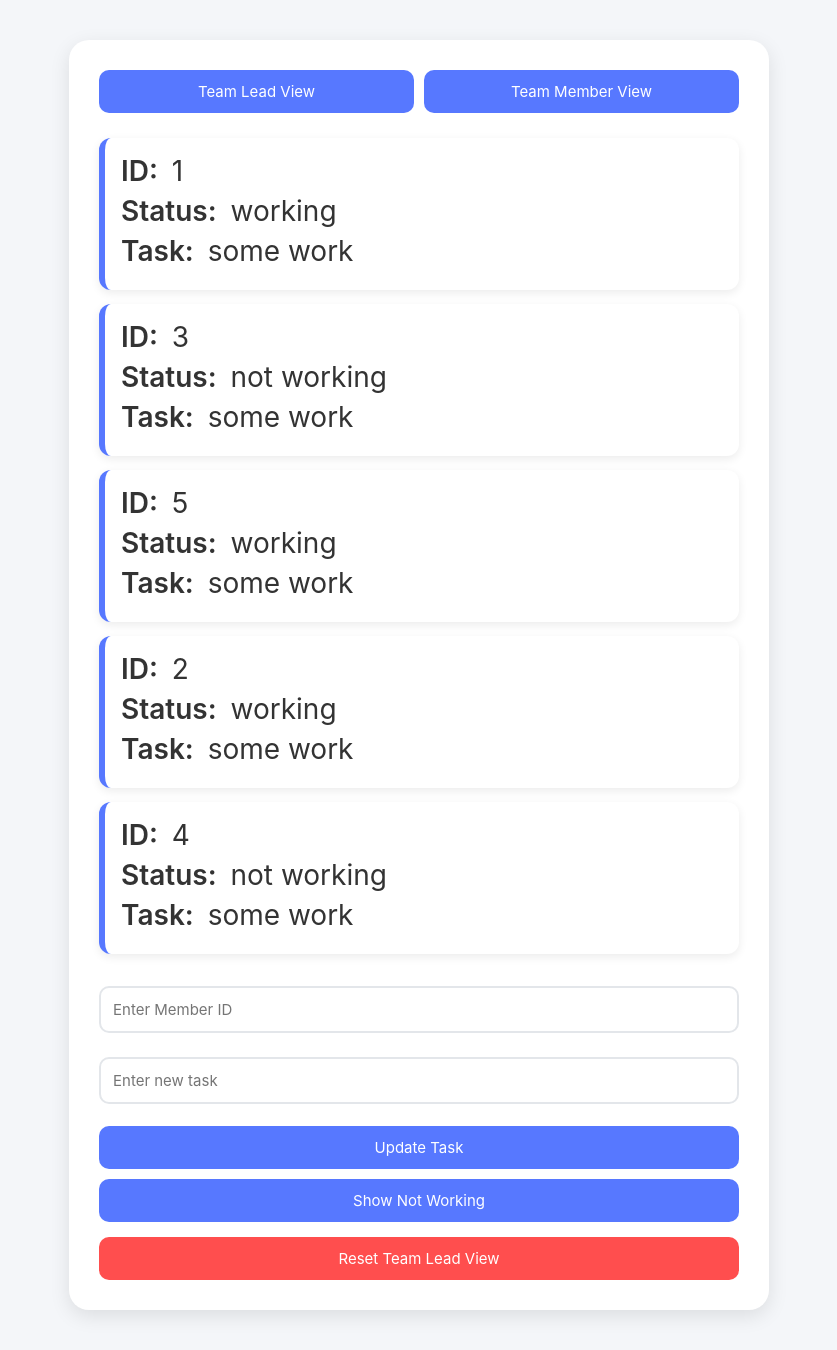
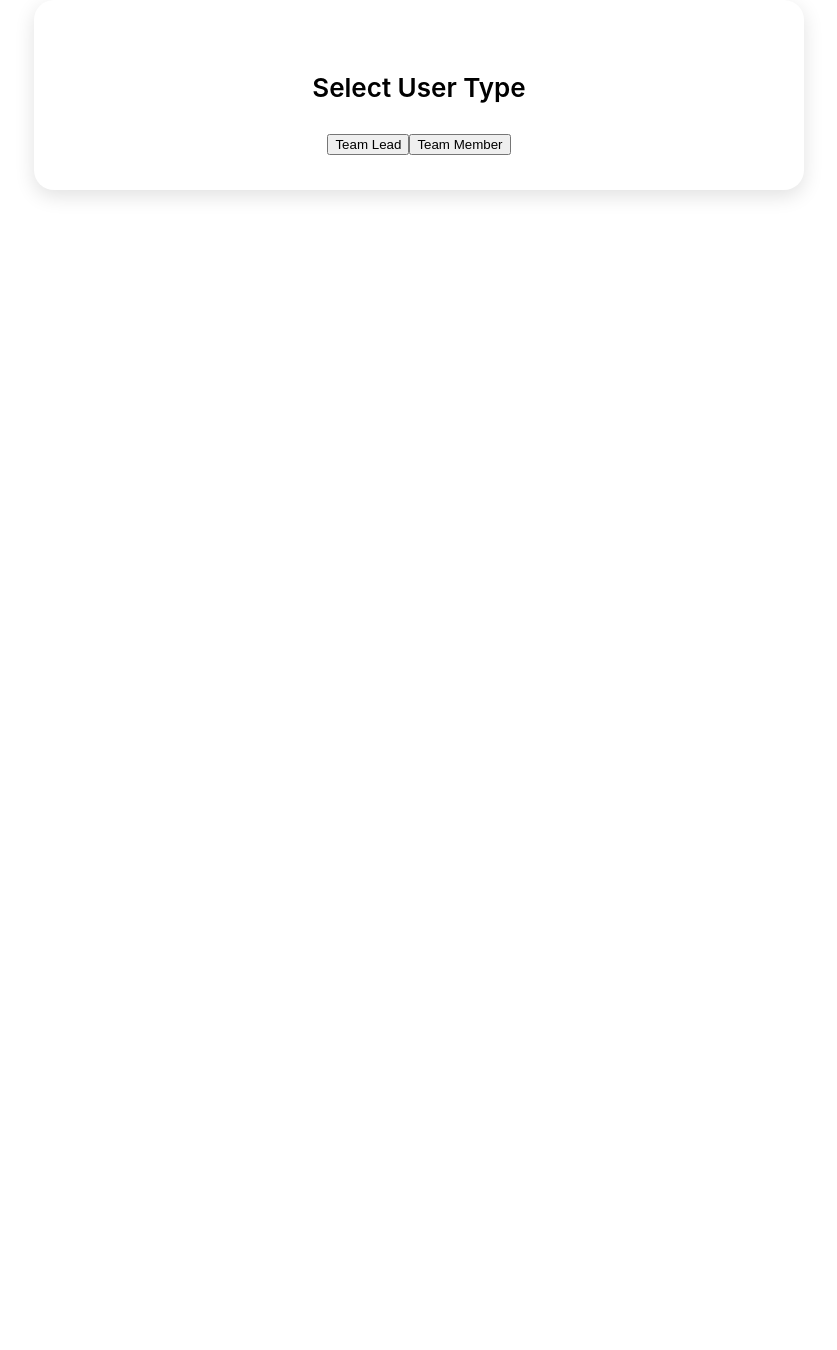
Before and after one commit to jprem97/DashbBoard, a React (Create React App) app: page / in a window 1280 px wide. Shown: the whole page, without its empty margins (221-1058 px from the left). After the commit the page ends 800 px from the top, so only its background shows below. Built offline with nearby package versions, Linux system fonts and the light colour scheme.

Commit message:
feat: Refactor App component to implement screen navigation; update styles for home page and back button

```diff
--- a/src/App.css
+++ b/src/App.css
@@ -1,96 +1,36 @@
-* {
-  margin: 0;
-  padding: 0;
-  box-sizing: border-box;
-  font-family: "Inter", sans-serif;
+.home-page {
+  text-align: center;
+  padding-top: 20px;
 }
 
-body {
-  background: #f4f6f9;
-  padding: 40px;
+.home-page h1 {
+  margin-bottom: 30px;
+  font-size: 26px;
+  font-weight: 600;
+}
+
+.back-btn {
+  width: 100%;
+  padding: 12px;
+  background: #444;
+  color: white;
+  border: none;
+  border-radius: 10px;
+  font-size: 15px;
+  margin-bottom: 25px;
+  cursor: pointer;
+  transition: 0.3s;
+}
+
+.back-btn:hover {
+  background: #222;
 }
 
 .app-container {
   max-width: 700px;
   margin: auto;
   background: white;
-  padding: 30px;
+  padding: 35px;
   border-radius: 20px;
-  box-shadow: 0 6px 20px rgba(0,0,0,0.1);
+  box-shadow: 0 6px 20px rgba(0,0,0,0.12);
 }
-
-.mode-buttons {
-  display: flex;
-  gap: 10px;
-  margin-bottom: 25px;
-}
-
-.mode-buttons button {
-  flex: 1;
-  padding: 12px;
-  background: #5778ff;
-  color: white;
-  border: none;
-  border-radius: 10px;
-  font-size: 15px;
-  cursor: pointer;
-  transition: 0.3s;
-}
-
-.mode-buttons button:hover {
-  background: #3d5dff;
-}
-
-.input-box {
-  width: 100%;
-  padding: 12px;
-  margin: 12px 0;
-  border: 2px solid #e3e6ea;
-  border-radius: 10px;
-  font-size: 15px;
-  transition: 0.3s;
-}
-
-.input-box:focus {
-  border-color: #5778ff;
-  box-shadow: 0 0 6px rgba(87,120,255,0.3);
-}
-
-.primary-btn {
-  width: 100%;
-  padding: 12px;
-  background: #5778ff;
-  color: white;
-  border: none;
-  border-radius: 10px;
-  font-size: 15px;
-  margin-top: 10px;
-  cursor: pointer;
-  transition: 0.3s;
-}
-
-.primary-btn:hover {
-  background: #3d5dff;
-}
-
-.reset-btn {
-  width: 100%;
-  padding: 12px;
-  background: #ff4e4e;
-  color: white;
-  border: none;
-  border-radius: 10px;
-  font-size: 15px;
-  margin-top: 15px;
-  cursor: pointer;
-  transition: 0.25s;
-}
-
-.reset-btn:hover {
-  background: #e03b3b;
-}
-
-.lead-section,
-.member-section {
-  margin-top: 10px;
-}
--- a/src/App.js
+++ b/src/App.js
@@ -4,7 +4,8 @@ import TeamMemberView from "./screen/TeamMember";
 import "./App.css";
 
 function App() {
-  const [mode, setMode] = useState("lead");
+  const [screen, setScreen] = useState("home");
+
   const [id, setId] = useState("");
   const [memberId, setMemberId] = useState("");
   const [task, setTask] = useState("");
@@ -36,17 +37,17 @@ function App() {
     );
   };
 
-  const resetMember = () => {
-    setMemberId("");
-    setGlobalStatus("Working");
-    setTasks(defaultTasks);
-  };
-
   const resetLead = () => {
     setId("");
     setTask("");
     setShowNotWorking(false);
     setStatus(defaultStatus);
+  };
+
+  const resetMember = () => {
+    setMemberId("");
+    setGlobalStatus("Working");
+    setTasks(defaultTasks);
   };
 
   const visibleStatus = showNotWorking
@@ -56,13 +57,38 @@ function App() {
   return (
     <div className="app-container">
 
-      <div className="mode-buttons">
-        <button onClick={() => setMode("lead")}>Team Lead View</button>
-        <button onClick={() => setMode("member")}>Team Member View</button>
-      </div>
 
-      {mode === "member" ? (
+      {screen === "home" && (
+        <div className="home-page">
+          <h1>Select User Type</h1>
+
+          <button
+            className="primary-btn"
+            onClick={() => setScreen("lead")}
+          >
+            Team Lead
+          </button>
+
+          <button
+            className="primary-btn"
+            onClick={() => setScreen("member")}
+          >
+            Team Member
+          </button>
+        </div>
+      )}
+
+      {/* TEAM MEMBER PAGE */}
+      {screen === "member" && (
         <div className="member-section">
+
+          <button
+            className="back-btn"
+            onClick={() => setScreen("home")}
+          >
+            ⬅ Back
+          </button>
+
           {!memberId && (
             <input
               type="number"
@@ -91,8 +117,19 @@ function App() {
             </>
           )}
         </div>
-      ) : (
+      )}
+
+
+      {screen === "lead" && (
         <div className="lead-section">
+
+          <button
+            className="back-btn"
+            onClick={() => setScreen("home")}
+          >
+            ⬅ Back
+          </button>
+
           <List status={visibleStatus} />
 
           <input
@@ -123,10 +160,11 @@ function App() {
           </button>
 
           <button onClick={resetLead} className="reset-btn">
-            Reset Team Lead View
+            Reset Lead View
           </button>
         </div>
       )}
+
     </div>
   );
 }
```
